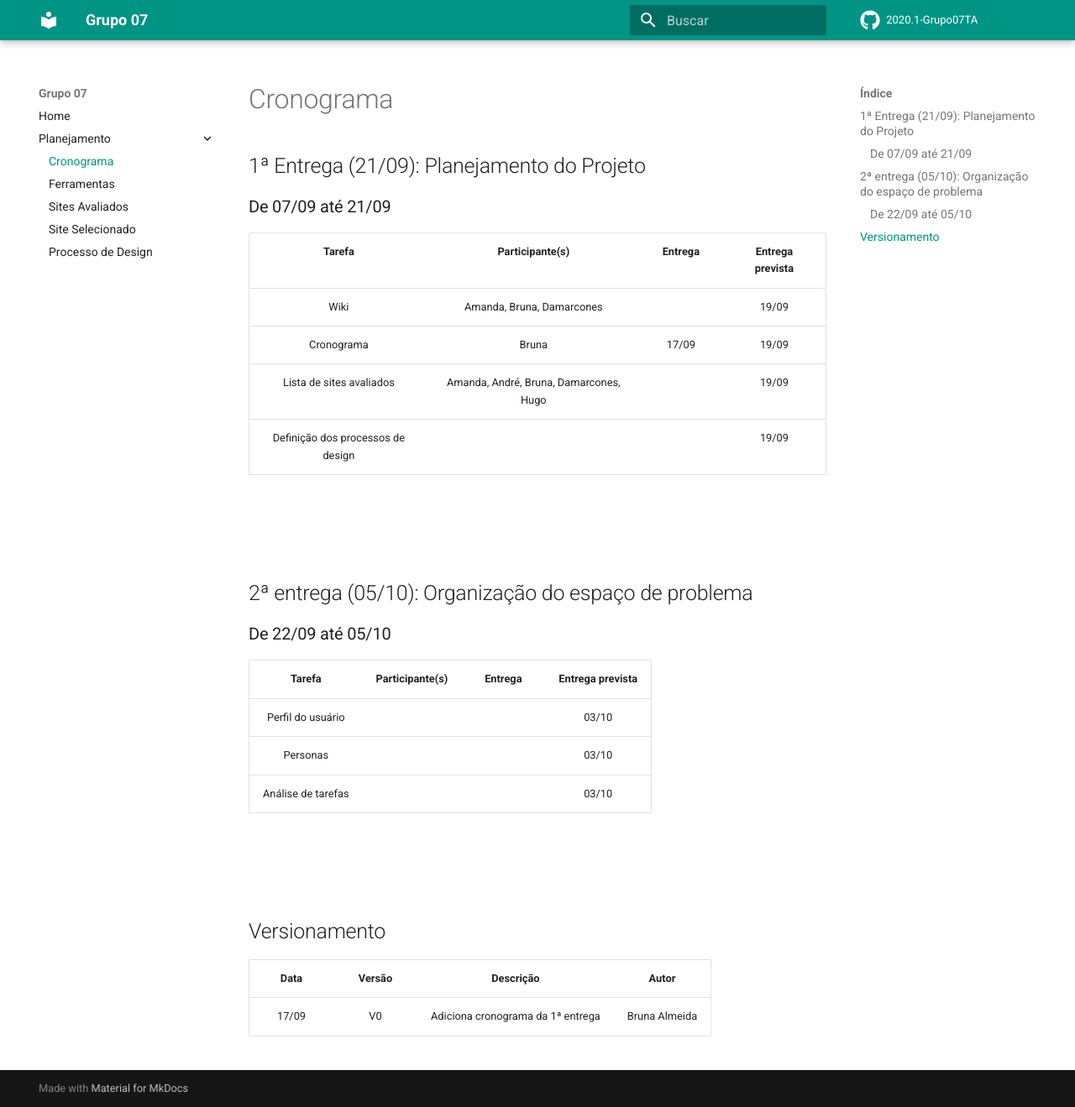
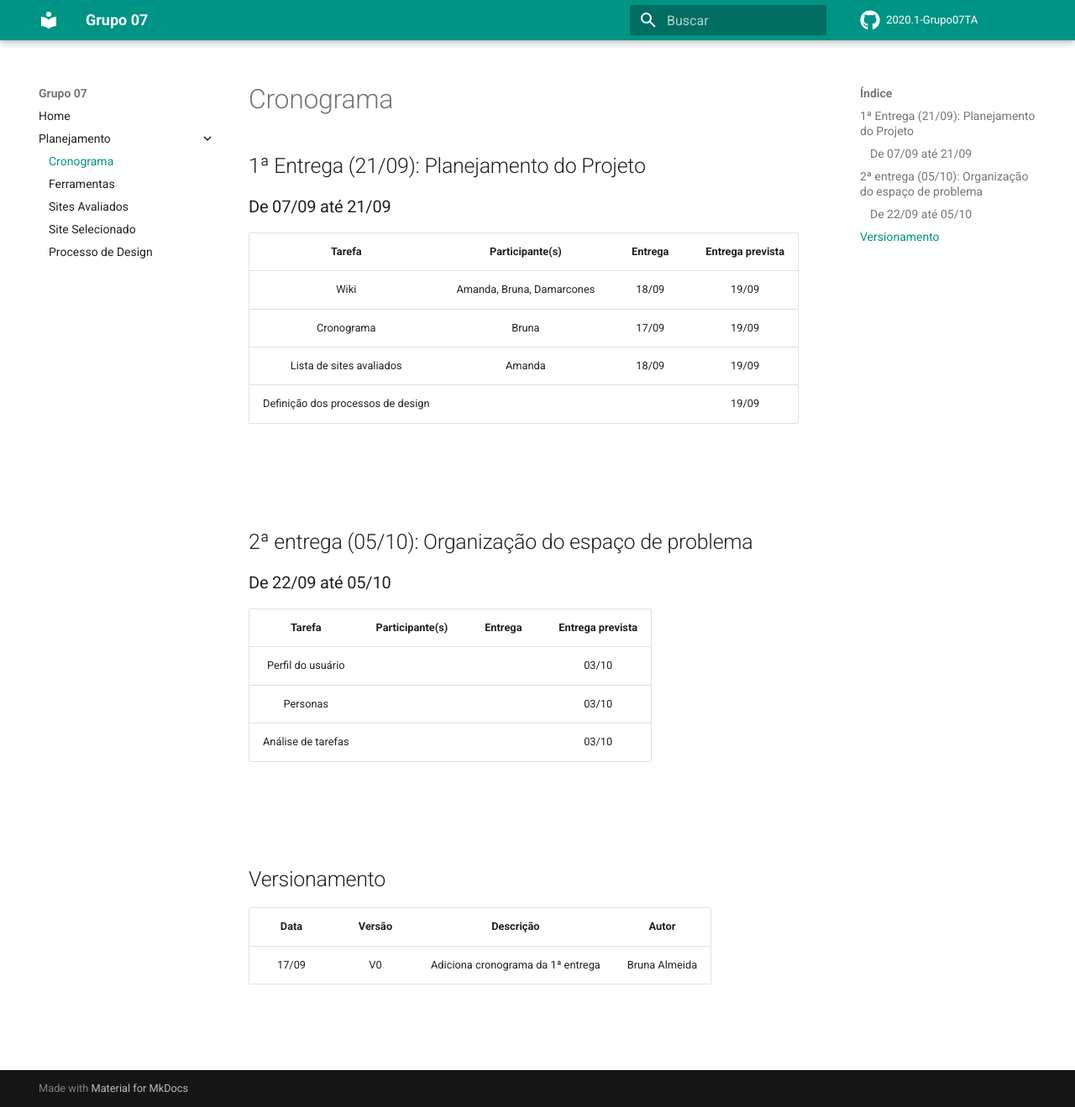
Before and after one commit to Interacao-Humano-Computador/2020.1-Prefeiturade-Aguas-Lindas-de-Goias, an MkDocs documentation site: the page built from docs/planejamento/cronograma.md, in a window 1280 px wide and 1319 px high. Shown: the whole window at 84% size. Built offline with MkDocs 1.6.1 and Material for MkDocs 9.7.7, drawn with Linux system fonts in a browser that asks for light colours; comment, search, counter and statistics services are not loaded.

Commit message:
Altera cronograma

```diff
--- a/docs/planejamento/cronograma.md
+++ b/docs/planejamento/cronograma.md
@@ -2,12 +2,12 @@
 
 ## 1ª Entrega (21/09): Planejamento do Projeto
 ### De 07/09 até 21/09
-|             Tarefa              |Participante(s)|Entrega|Entrega prevista|
-|:-------------------------------:|:-------------:|:-----:|:--------------:|
-| Wiki | Amanda, Bruna, Damarcones |  | 19/09 |
-| Cronograma | Bruna | 17/09 | 19/09
-|Lista de sites avaliados|Amanda, André, Bruna, Damarcones, Hugo |   | 19/09
-|Definição dos processos de design|  | |  19/09|
+|             Tarefa              |     Participante(s)       |Entrega|Entrega prevista|
+|:-------------------------------:|:-------------------------:|:-----:|:--------------:|
+|              Wiki               | Amanda, Bruna, Damarcones | 18/09 |     19/09      |
+|           Cronograma            |         Bruna             | 17/09 |     19/09      |
+|    Lista de sites avaliados     |         Amanda            | 18/09 |     19/09      |
+|Definição dos processos de design|                           |       |     19/09      |
 
 <br> </br>
 
```
